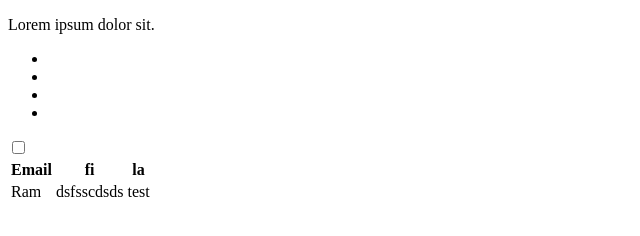
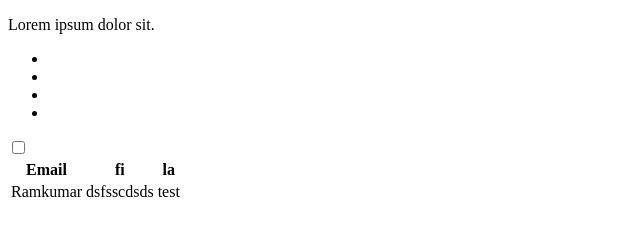
Before and after one commit to Its-Ram-1423/JavaScript, a plain HTML site: page dumy.html in a window 1280 px wide. Shown: the whole page, without its empty margins (0-640 px from the left). Drawn offline with Linux system fonts and the light colour scheme.

Commit message:
updated name

```diff
--- a/dumy.html
+++ b/dumy.html
@@ -22,7 +22,7 @@
             <th>la</th>
         </tr>
         <tr>
-            <td>Ram</td>
+            <td>Ramkumar</td>
             <td>dsfsscdsds</td>
             <td>test</td>
         </tr>
```
